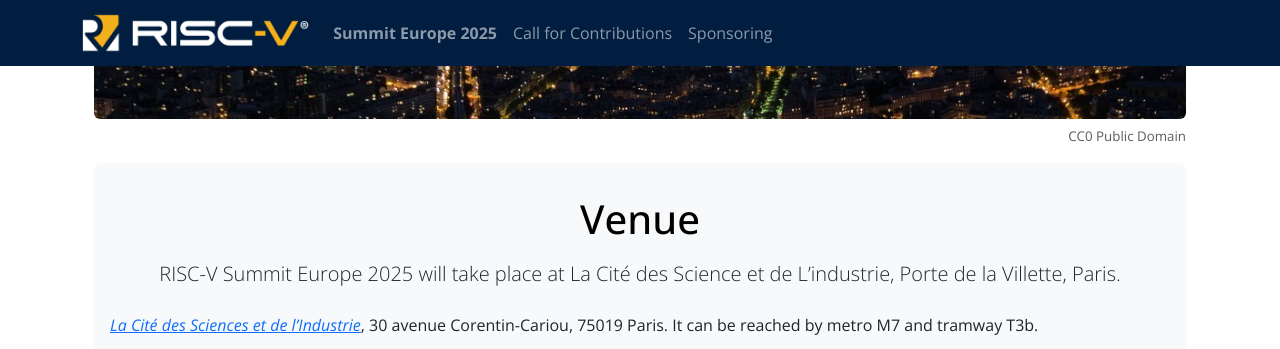
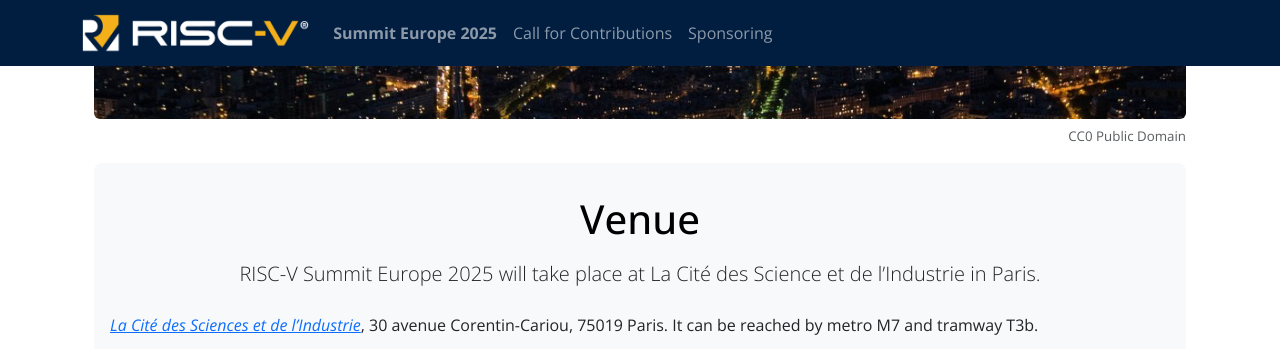
Before and after one commit to riscv-europe/summit-website-development, a Jekyll site: the page built from summit/2025/venue.md, in a window 1280 px wide and 900 px high, scrolled down 422 px, cut to the strip 0-349 px from the top of the window. Built offline with Jekyll 4.4.1, drawn with Linux system fonts in a browser that asks for light colours.

Commit message:
Fix: reduce Venue's subtitle.

```diff
--- a/summit/2025/venue.md
+++ b/summit/2025/venue.md
@@ -10,7 +10,7 @@
 
 {% include jumboboxstart.html
     title = "Venue"
-    lead = "RISC-V Summit Europe 2025 will take place at La Cité des Science et de L'industrie, Porte de la Villette, Paris."
+    lead = "RISC-V Summit Europe 2025 will take place at La Cité des Science et de l'Industrie in Paris."
 %}
 
 <a href="https://www.cite-sciences.fr/en"><em>La Cité des Sciences et de l'Industrie</em></a>, 30 avenue Corentin-Cariou, 75019 Paris. It can be reached by metro M7 and tramway T3b.
```
